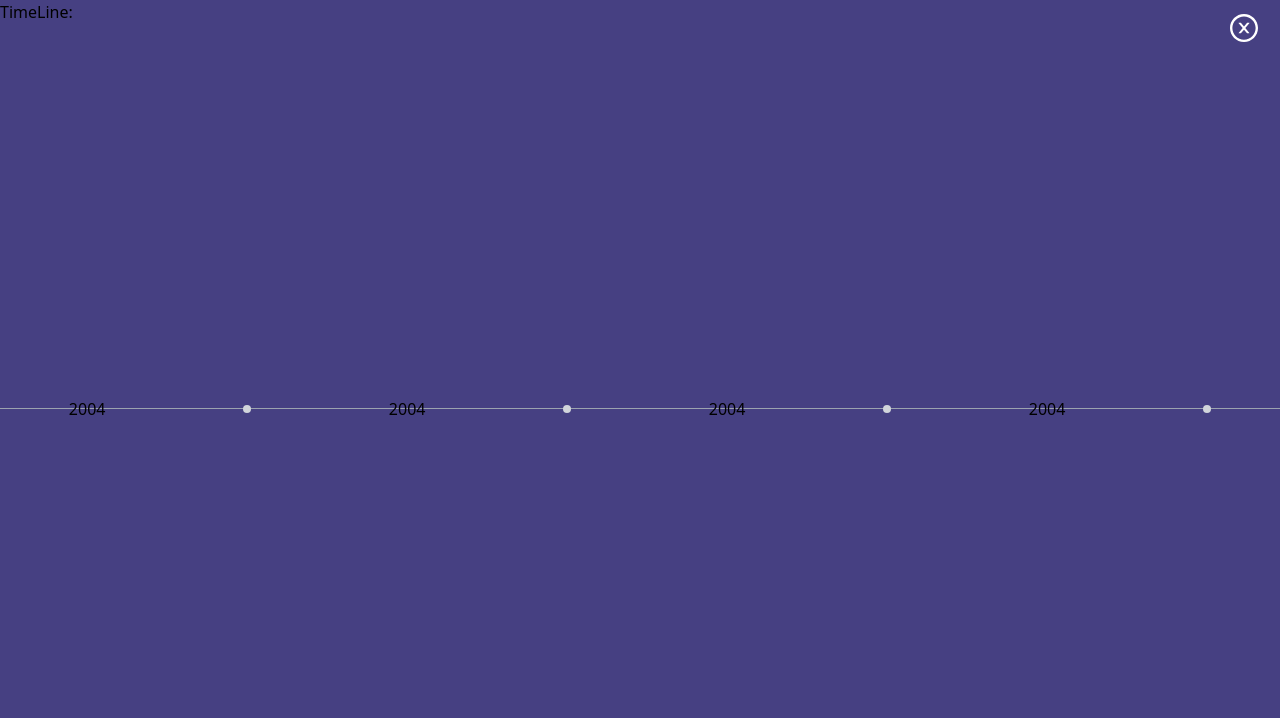
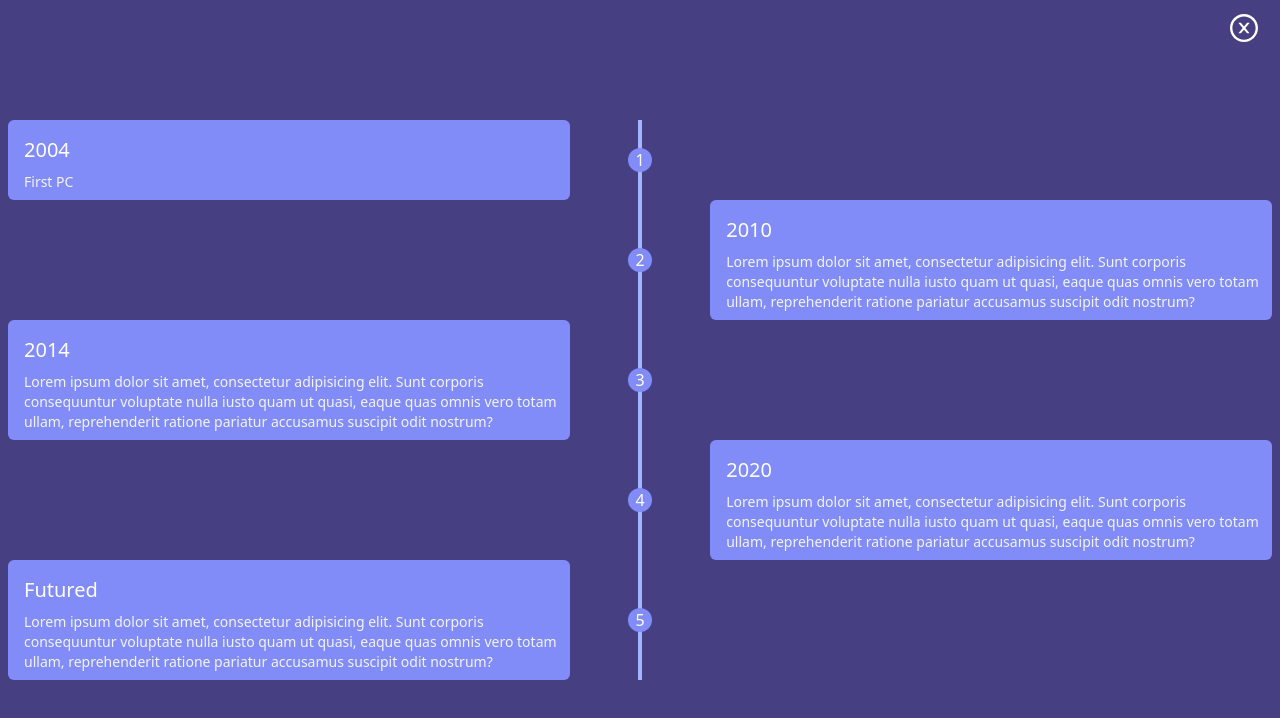
Before and after one commit to BoodziooPL/Portfolio, a Next.js app: page /Timeline in a window 1280 px wide. Shown: the top 718 px of the page. Built offline with nearby package versions, Linux system fonts and the light colour scheme.

Commit message:
timeline section

```diff
--- a/pages/Timeline.jsx
+++ b/pages/Timeline.jsx
@@ -1,10 +1,5 @@
 import React from 'react'
 import Link from 'next/link'
-import Image from 'next/image'
-import RedPin from '../assets/pinred.png'
-import YellowPin from '../assets/pinyellow.png'
-import { ImArrowRight } from 'react-icons/im'
-import FirstInfo from '../components/FirstInfo'
 import { AiOutlineCloseCircle } from 'react-icons/ai'
 
 const handlerClick = () => {
@@ -12,21 +7,95 @@ const handlerClick = () => {
 }
 export default function Timeline() {
   return (
-    <div className='bg-[#464082] min-h-screen'>
-      <div className='w-full h-full'>
-        <h1>TimeLine:</h1>
-        <div className='insert'></div>
-        <div className='bg-gray-400 h-[1px] flex items-center justify-around mt-96'>
-          <p>2004</p>
-          <div
-            className='bg-gray-300 h-2 w-2 rounded-full '
-            onClick={handlerClick}></div>
-          <p>2004</p>
-          <div className='bg-gray-300 h-2 w-2 rounded-full'></div>
-          <p>2004</p>
-          <div className='bg-gray-300 h-2 w-2 rounded-full'></div>
-          <p>2004</p>
-          <div className='bg-gray-300 h-2 w-2 rounded-full'></div>
+    <div className='bg-[#464082] min-h-screen w-full flex justify-center items-center'>
+      <div class='max-w-7xl mx-auto w-full grid grid-cols-9 px-2'>
+        <div class='col-span-4 w-full h-full '>
+          <div class='w-full h-full bg-indigo-400 rounded-md p-2 md:pl-4'>
+            <h1 class='text-white text-xl font-medium py-2'>2004</h1>
+            <p class='text-gray-100 sm:text-sm text-xs'>First PC</p>
+          </div>
+        </div>
+        <div class='relative col-span-1 w-full h-full flex justify-center items-center'>
+          <div class='h-full w-1 bg-indigo-300'></div>
+          <div class='absolute w-6 h-6 rounded-full bg-indigo-400 z-10 text-white text-center'>
+            1
+          </div>
+        </div>
+        <div class='col-span-4 w-full h-full'></div>
+
+        <div class='col-span-4 w-full h-full'></div>
+        <div class='relative col-span-1 w-full h-full flex justify-center items-center'>
+          <div class='h-full w-1 bg-indigo-300'></div>
+          <div class='absolute w-6 h-6 rounded-full bg-indigo-400 z-10 text-white text-center'>
+            2
+          </div>
+        </div>
+        <div class='col-span-4 w-full h-full '>
+          <div class='w-full h-full bg-indigo-400 rounded-md p-2 md:pl-4'>
+            <h1 class='text-white text-xl font-medium py-2'>2010</h1>
+            <p class='text-gray-100 sm:text-sm text-xs'>
+              Lorem ipsum dolor sit amet, consectetur adipisicing elit. Sunt
+              corporis consequuntur voluptate nulla iusto quam ut quasi, eaque
+              quas omnis vero totam ullam, reprehenderit ratione pariatur
+              accusamus suscipit odit nostrum?
+            </p>
+          </div>
+        </div>
+
+        <div class='col-span-4 w-full h-full '>
+          <div class='w-full h-full bg-indigo-400 rounded-md p-2 md:pl-4'>
+            <h1 class='text-white text-xl font-medium py-2'>2014</h1>
+            <p class='text-gray-100 sm:text-sm text-xs'>
+              Lorem ipsum dolor sit amet, consectetur adipisicing elit. Sunt
+              corporis consequuntur voluptate nulla iusto quam ut quasi, eaque
+              quas omnis vero totam ullam, reprehenderit ratione pariatur
+              accusamus suscipit odit nostrum?
+            </p>
+          </div>
+        </div>
+        <div class='relative col-span-1 w-full h-full flex justify-center items-center'>
+          <div class='h-full w-1 bg-indigo-300'></div>
+          <div class='absolute w-6 h-6 rounded-full bg-indigo-400 z-10 text-white text-center'>
+            3
+          </div>
+        </div>
+        <div class='col-span-4 w-full h-full'></div>
+
+        <div class='col-span-4 w-full h-full'></div>
+        <div class='relative col-span-1 w-full h-full flex justify-center items-center'>
+          <div class='h-full w-1 bg-indigo-300'></div>
+          <div class='absolute w-6 h-6 rounded-full bg-indigo-400 z-10 text-white text-center'>
+            4
+          </div>
+        </div>
+        <div class='col-span-4 w-full h-full '>
+          <div class='w-full h-full bg-indigo-400 rounded-md p-2 md:pl-4'>
+            <h1 class='text-white text-xl font-medium py-2'>2020</h1>
+            <p class='text-gray-100 sm:text-sm text-xs'>
+              Lorem ipsum dolor sit amet, consectetur adipisicing elit. Sunt
+              corporis consequuntur voluptate nulla iusto quam ut quasi, eaque
+              quas omnis vero totam ullam, reprehenderit ratione pariatur
+              accusamus suscipit odit nostrum?
+            </p>
+          </div>
+        </div>
+
+        <div class='col-span-4 w-full h-full '>
+          <div class='w-full h-full bg-indigo-400 rounded-md p-2 md:pl-4'>
+            <h1 class='text-white text-xl font-medium py-2'>Futured</h1>
+            <p class='text-gray-100 sm:text-sm text-xs'>
+              Lorem ipsum dolor sit amet, consectetur adipisicing elit. Sunt
+              corporis consequuntur voluptate nulla iusto quam ut quasi, eaque
+              quas omnis vero totam ullam, reprehenderit ratione pariatur
+              accusamus suscipit odit nostrum?
+            </p>
+          </div>
+        </div>
+        <div class='relative col-span-1 w-full h-full flex justify-center items-center'>
+          <div class='h-full w-1 bg-indigo-300'></div>
+          <div class='absolute w-6 h-6 rounded-full bg-indigo-400 z-10 text-white text-center'>
+            5
+          </div>
         </div>
       </div>
 
```
